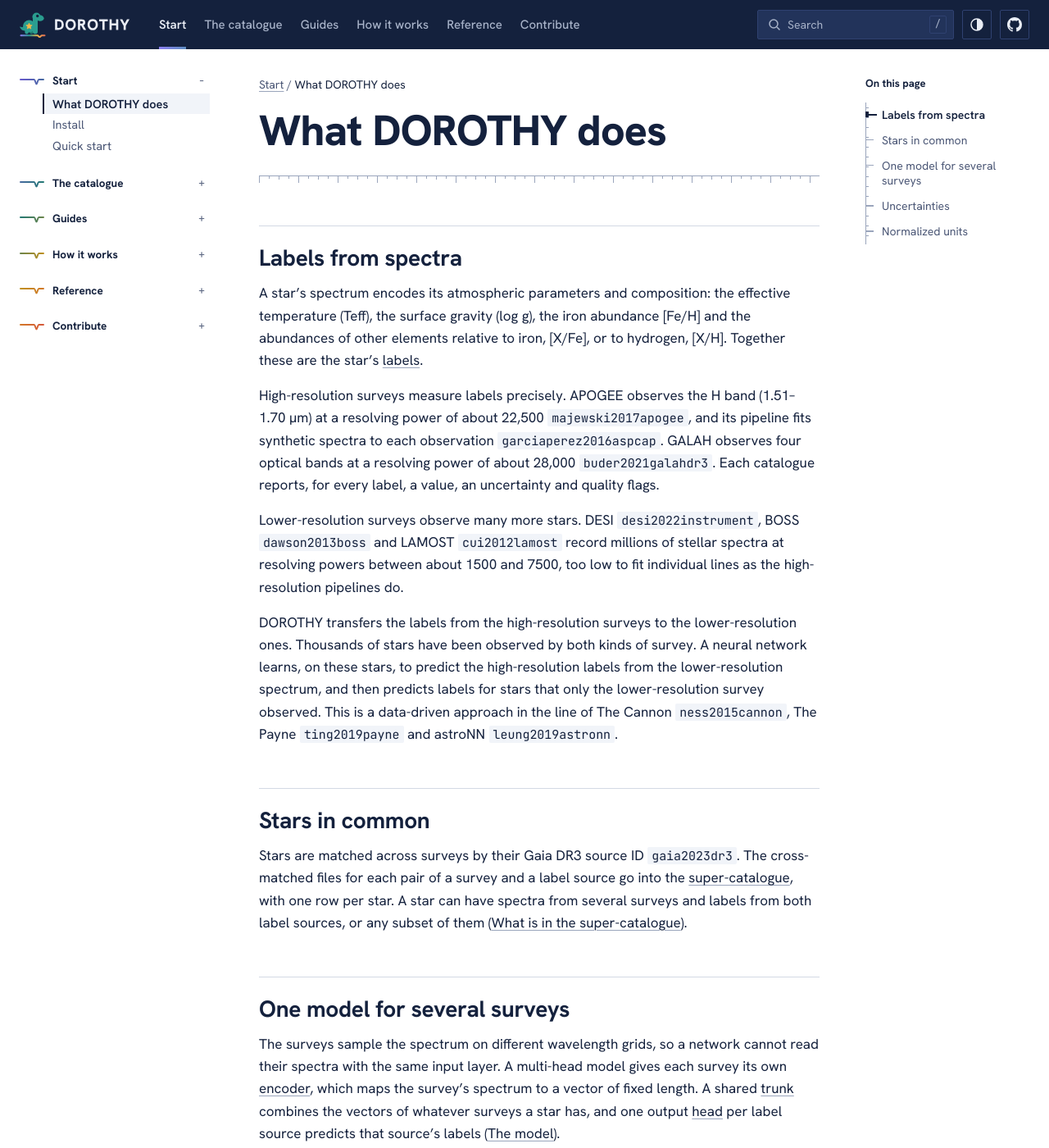
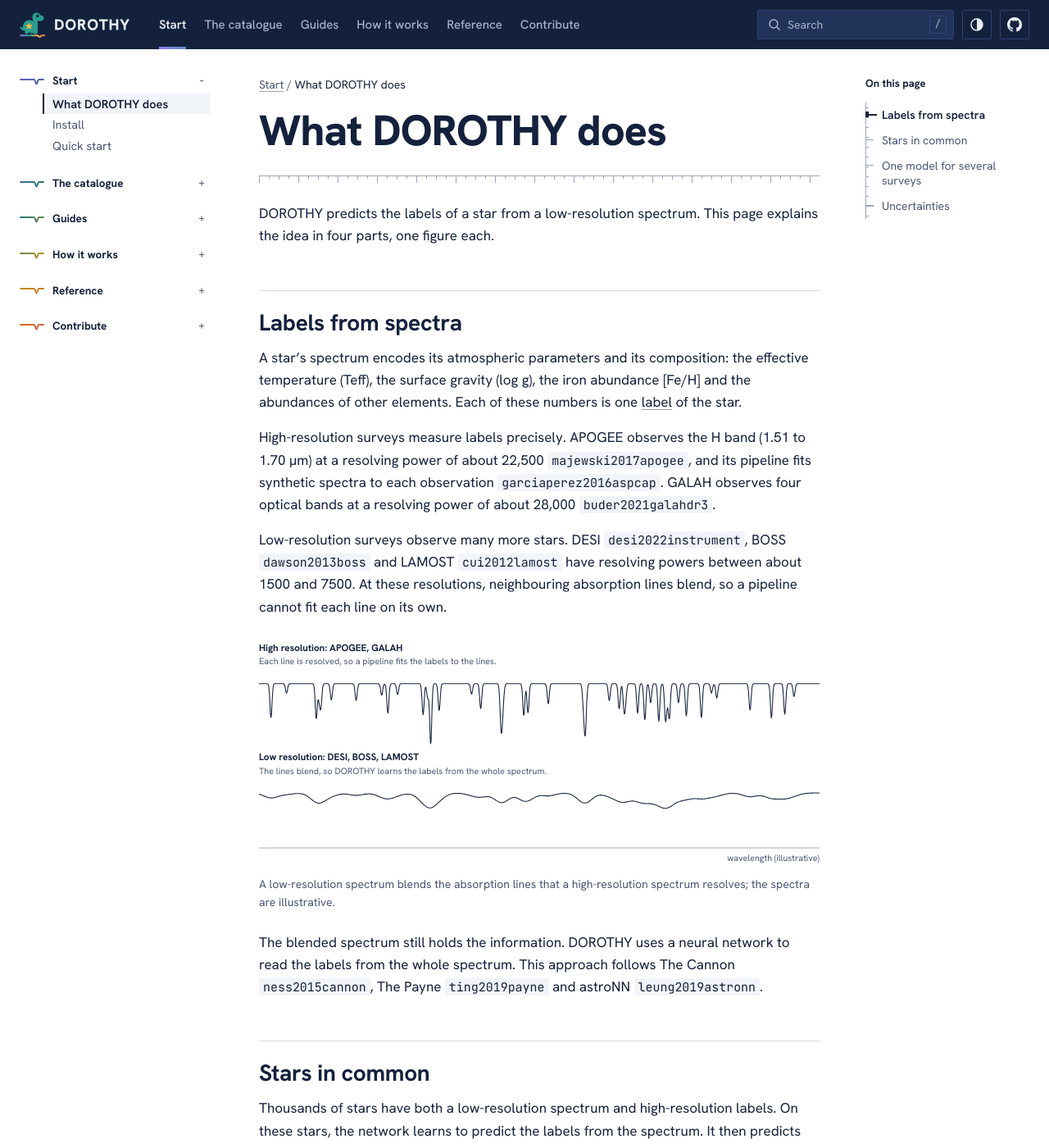
Before and after one commit to joshspeagle/dorothy, a Sphinx documentation site: the page built from docs/start/what-it-does.md, in a window 1280 px wide and 1400 px high. Shown: the whole window at 82% size. Built offline with Sphinx 7.4.7, drawn with Linux system fonts in a browser that asks for light colours; cross-references to code outside the pages are shown as plain code; some of the changed text lies outside the part shown.

Commit message:
Rewrite the Start pages for students
Co-Authored-By: Claude Opus 5.5 <noreply@anthropic.com>
Claude-Session: https://claude.ai/code/session_013VGjdTeX51F1FvNNYuK4tc

````diff
--- a/docs/start/what-it-does.md
+++ b/docs/start/what-it-does.md
@@ -1,83 +1,131 @@
 # What DOROTHY does
+
+DOROTHY predicts the labels of a star from a low-resolution spectrum. This
+page explains the idea in four parts, one figure each.
 
 ## Labels from spectra
 
-A star's spectrum encodes its atmospheric parameters and composition: the
+A star's spectrum encodes its atmospheric parameters and its composition: the
 effective temperature (Teff), the surface gravity (log g), the iron abundance
-[Fe/H] and the abundances of other elements relative to iron, [X/Fe], or to
-hydrogen, [X/H]. Together these are the star's {term}`labels <label>`.
+[Fe/H] and the abundances of other elements. Each of these numbers is one
+{term}`label` of the star.
 
 High-resolution surveys measure labels precisely. APOGEE observes the H band
-(1.51–1.70 µm) at a resolving power of about 22,500 {cite:p}`majewski2017apogee`,
-and its pipeline fits synthetic spectra to each observation
-{cite:p}`garciaperez2016aspcap`. GALAH observes four optical bands at a
-resolving power of about 28,000 {cite:p}`buder2021galahdr3`. Each catalogue
-reports, for every label, a value, an uncertainty and quality flags.
+(1.51 to 1.70 µm) at a resolving power of about 22,500
+{cite:p}`majewski2017apogee`, and its pipeline fits synthetic spectra to each
+observation {cite:p}`garciaperez2016aspcap`. GALAH observes four optical bands
+at a resolving power of about 28,000 {cite:p}`buder2021galahdr3`.
 
-Lower-resolution surveys observe many more stars. DESI {cite:p}`desi2022instrument`,
-BOSS {cite:p}`dawson2013boss` and LAMOST {cite:p}`cui2012lamost` record
-millions of stellar spectra at resolving powers between about 1500 and 7500,
-too low to fit individual lines as the high-resolution pipelines do.
+Low-resolution surveys observe many more stars. DESI
+{cite:p}`desi2022instrument`, BOSS {cite:p}`dawson2013boss` and LAMOST
+{cite:p}`cui2012lamost` have resolving powers between about 1500 and 7500. At
+these resolutions, neighbouring absorption lines blend, so a pipeline cannot
+fit each line on its own.
 
-DOROTHY transfers the labels from the high-resolution surveys to the
-lower-resolution ones. Thousands of stars have been observed by both kinds of
-survey. A neural network learns, on these stars, to predict the
-high-resolution labels from the lower-resolution spectrum, and then predicts
-labels for stars that only the lower-resolution survey observed. This is a
-data-driven approach in the line of The Cannon {cite:p}`ness2015cannon`,
-The Payne {cite:p}`ting2019payne` and astroNN {cite:p}`leung2019astronn`.
+::::{container} d-figure
+```{raw} html
+:file: ../figures/start-resolution.svg
+:class: wide-only
+```
+
+```{raw} html
+:file: ../figures/start-resolution-narrow.svg
+:class: narrow-only
+```
+
+:::{container} caption
+A low-resolution spectrum blends the absorption lines that a high-resolution
+spectrum resolves; the spectra are illustrative.
+:::
+::::
+
+The blended spectrum still holds the information. DOROTHY uses a neural
+network to read the labels from the whole spectrum. This approach follows
+The Cannon {cite:p}`ness2015cannon`, The Payne {cite:p}`ting2019payne` and
+astroNN {cite:p}`leung2019astronn`.
 
 ## Stars in common
 
-Stars are matched across surveys by their Gaia DR3 source ID
-{cite:p}`gaia2023dr3`. The cross-matched files for each pair of a survey and a
-label source go into the {term}`super-catalogue`, with one row per star. A
-star can have spectra from several surveys and labels from both label sources,
-or any subset of them ([What is in the super-catalogue](../catalogue/contents.md)).
+Thousands of stars have both a low-resolution spectrum and high-resolution
+labels. On these stars, the network learns to predict the labels from the
+spectrum. It then predicts labels for the stars that have only a
+low-resolution spectrum. This is label transfer.
+
+::::{container} d-figure
+```{raw} html
+:file: ../figures/start-overlap.svg
+:class: wide-only
+```
+
+```{raw} html
+:file: ../figures/start-overlap-narrow.svg
+:class: narrow-only
+```
+
+:::{container} caption
+The network trains on the stars that have both a spectrum and labels, and
+predicts labels for the stars that have only a spectrum; the proportions are
+illustrative.
+:::
+::::
+
+DOROTHY matches stars across surveys by their Gaia DR3 source ID
+{cite:p}`gaia2023dr3`. It keeps every star in one file, the
+{term}`super-catalogue`, with one row per star
+([What is in the super-catalogue](../catalogue/contents.md)).
 
 ## One model for several surveys
 
-The surveys sample the spectrum on different wavelength grids, so a network
-cannot read their spectra with the same input layer. A multi-head model gives
-each survey its own {term}`encoder`, which maps the survey's spectrum to a
-vector of fixed length. A shared {term}`trunk` combines the vectors of
-whatever surveys a star has, and one output {term}`head` per label source
-predicts that source's labels ([The model](../methods/model.md)).
+Each survey samples the spectrum on its own wavelength grid, so one input
+layer cannot read every survey. The multi-head model gives each survey its
+own {term}`encoder`. An encoder maps the survey's spectrum to a vector of
+fixed length. A shared {term}`trunk` combines the vectors of the surveys that
+observed the star. One output {term}`head` per {term}`label source` then
+predicts that source's labels.
 
-Two choices follow from this design:
+::::{container} d-figure
+```{raw} html
+:file: ../figures/multi-head.svg
+```
 
-- A star needs a spectrum from only one of the configured surveys. Training
-  can randomly hide surveys a star does have, so the model learns to predict
-  from any subset ([Augmentation](../methods/training.md#augmentation)).
-- APOGEE and GALAH measure the same quantities with different methods, so
-  their labels differ systematically. Separate heads keep the two scales apart
-  while the trunk learns one description of the star.
+:::{container} caption
+The multi-head model: one encoder per survey, a shared trunk, and one head per
+label source.
+:::
+::::
+
+A star needs a spectrum from only one of the surveys of the model. APOGEE and
+GALAH measure the same quantities with different methods, so their labels
+differ systematically. Separate heads keep the two scales apart
+([The model](../methods/model.md)).
 
 ## Uncertainties
 
-The network predicts, for every label, a value μ and a
-{term}`predicted scatter` s. Training maximizes the likelihood of the measured
-label y under a normal distribution with mean μ and variance s²
-([Loss](../methods/uncertainties.md#the-loss)). μ depends on the spectrum alone.
-s can also read the label's reported uncertainty σ_y; prediction replaces σ_y
-with a learned {term}`missing vector`. The predicted scatter is the expected
-spread of the measured labels around μ, label noise included: it is large
-where the spectrum constrains the label poorly or the labels are noisy. This
-is heteroscedastic regression {cite:p}`nix1994mean,kendall2017uncertainties`.
+For every label, the network predicts two numbers: the prediction μ and the
+{term}`predicted scatter` s.
+Together they describe a normal distribution. The predicted scatter is the
+expected spread of the measured labels around μ. It is large when the
+spectrum constrains the label poorly, or when the label source's own
+measurements are noisy.
 
-The predictions are calibrated when the {term}`z-scores <z-score>`
-z = (μ − y) / s of held-out stars have unit scatter
-([Calibration](../methods/uncertainties.md#calibration)). After training, one
-{term}`calibration factor` per head and parameter rescales s so that the
-z-scores of the validation stars have unit scatter, and prediction reports
-the rescaled uncertainty.
+::::{container} d-figure
+```{raw} html
+:file: ../figures/start-distribution.svg
+:class: wide-only
+```
 
-## Normalized units
+```{raw} html
+:file: ../figures/start-distribution-narrow.svg
+:class: narrow-only
+```
 
-Spectra differ in flux scale between observations, and labels span very
-different ranges (thousands of kelvin for Teff, tenths of a dex for
-abundances). DOROTHY therefore scales each spectrum by its own median and
-interquartile range, and each label by its median and interquartile range over
-the training stars, with Teff in log10 ([Preprocessing](../methods/preprocessing.md)).
-The model predicts in these {term}`normalized units`; predictions are converted
-back to kelvin and dex at the end.
+:::{container} caption
+A prediction is a normal distribution with centre μ and width s; the values
+are illustrative.
+:::
+::::
+
+After training, DOROTHY checks the predicted scatter on stars that the
+network did not train on. It fits one {term}`calibration factor` c per label
+source and label, and reports the uncertainty c s
+([Uncertainties](../methods/uncertainties.md)).
````
Also changed, not shown: docs/start/install.md (+46 -7 lines), docs/start/quickstart.md (+100 -30 lines).
